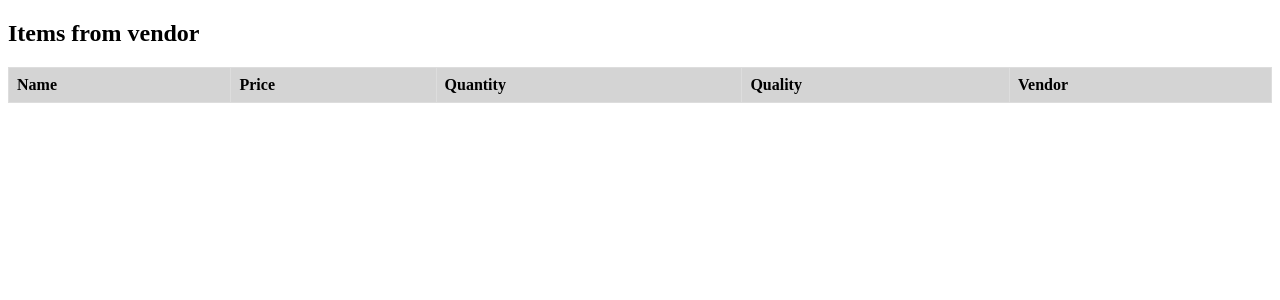
After one commit to RudenkoOleh/pdo-lab1, a PHP site: page /vendor.php?vendor=1 in a window 1280 px wide. The commit adds this page. Shown: the top 300 px of the page. Run offline with PHP 8.4, Linux system fonts and the light colour scheme; data comes from the database, SQL or seed files in the repository; lists and menus that the app fills with data are empty.

Commit message:
good from vendor

```diff
--- a/index.php
+++ b/index.php
@@ -7,7 +7,7 @@
     <link rel="stylesheet" href="./style.css">
 </head>
 <body>
-    <form action="" method="get">
+    <form action="vendor.php" method="get">
         <h2>Goods from vendor</h2>
         <label for="vendor">Vendor</label> <br>
         <select name="vendor" id="vendor">
--- /dev/null
+++ b/vendor.php
@@ -0,0 +1,70 @@
+<!DOCTYPE html>
+<html lang="en">
+<head>
+    <meta charset="UTF-8">
+    <meta name="viewport" content="width=device-width, initial-scale=1.0">
+    <title>Items from Vendor</title>
+    <style>
+        table {
+            border-collapse: collapse;
+            width: 100%;
+        }
+        th, td {
+            border: 1px solid #dddddd;
+            text-align: left;
+            padding: 8px;
+        }
+        th {
+            background-color: #d4d4d4;
+        }
+    </style>
+</head>
+<body>
+
+<h2>Items from vendor</h2>
+
+<table>
+    <thead>
+        <tr>
+            <th>Name</th>
+            <th>Price</th>
+            <th>Quantity</th>
+            <th>Quality</th>
+            <th>Vendor</th>
+        </tr>
+    </thead>
+    <tbody>
+    <?php
+        include("connect.php");
+
+        $vendor = $_GET["vendor"];
+
+        $SELECT = "SELECT items.name, items.price, items.quantity, items.quality, vendors.v_name as vendor FROM items
+        JOIN vendors ON vendors.ID_Vendors = items.FID_Vendor
+        WHERE vendors.v_name = :vendor";
+
+        try {
+            $stmt = $dbh->prepare($SELECT);
+            $stmt->bindValue(":vendor", $vendor);
+            $stmt->execute();
+
+            $res = $stmt->fetchAll();
+        } catch (PDOException $ex) {
+            echo $ex->GetMessage();
+        }
+
+        foreach ($res as $row){
+            echo "<tr>";
+            echo "<td>" . $row['name'] . "</td>";
+            echo "<td>" . $row['price'] . "</td>";
+            echo "<td>" . $row['quantity'] . "</td>";
+            echo "<td>" . $row['quality'] . "</td>";
+            echo "<td>" . $row['vendor'] . "</td>";
+            echo "</tr>";
+        }
+        ?>
+    </tbody>
+</table>
+
+</body>
+</html>
```
